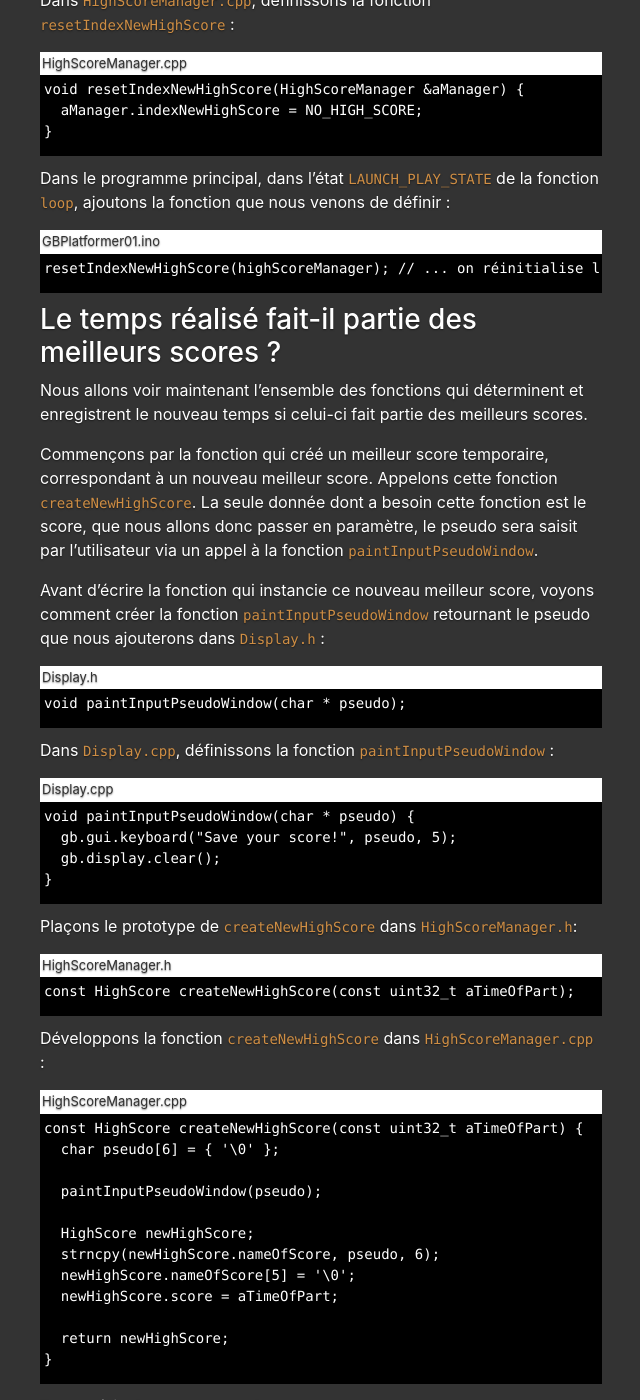
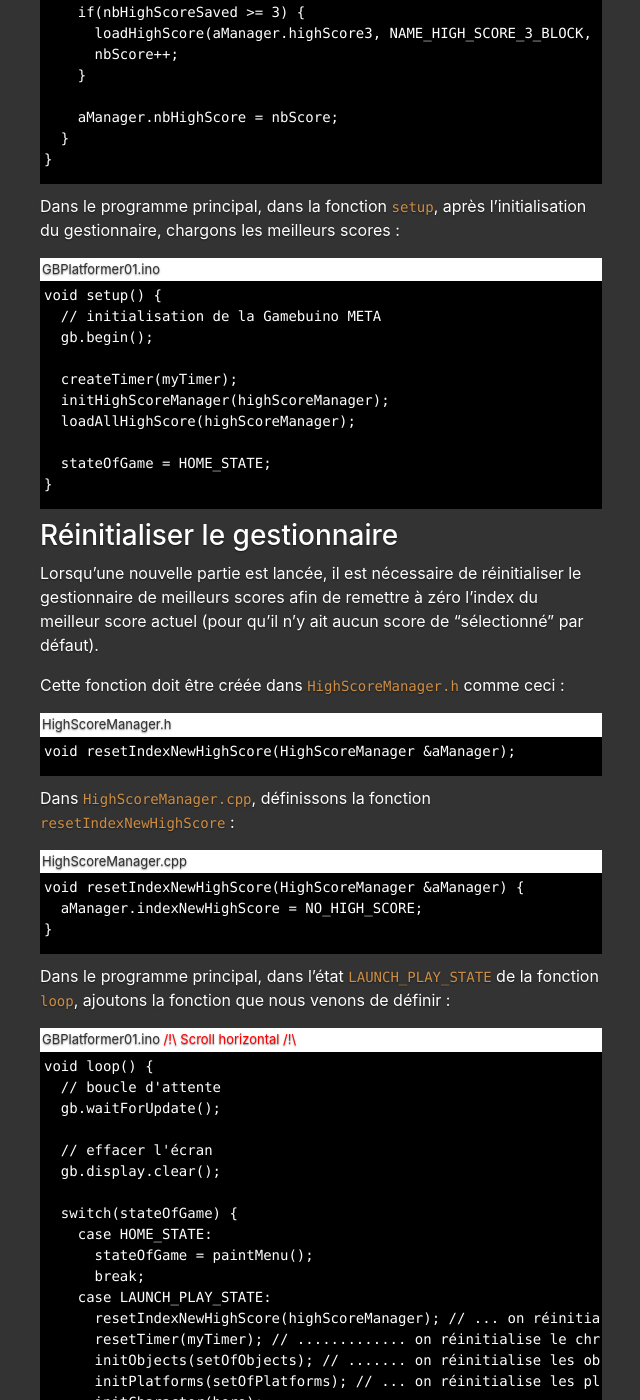
Before and after one commit to chris-scientist/gb-platformer-ws-01, a Jekyll site: the page built from docs/fr/meilleur-score.md, in a window 1280 px wide and 1400 px high, scrolled down 5390 px. Shown: the whole window, without its empty margins (319-959 px from the left). Built offline with Jekyll 4.4.1, drawn with Linux system fonts in a browser that asks for light colours; some of the changed text lies outside the part shown.

Commit message:
Corrections E6 [FR]

````diff
--- a/docs/fr/meilleur-score.md
+++ b/docs/fr/meilleur-score.md
@@ -13,7 +13,7 @@
 
 Dans cette sixième et dernière étape, nous allons implémenter : la gestion des meilleurs scores, avec les interfaces nécessaires à l'ajout de cette fonctionnalité.
 
-*Je vous invite à télécharger [le code](https://github.com/chris-scientist/gb-platformer-workshop-01/archive/v5.0.zip) qui est le résultat de la cinquième étape afin de partir sur des bases communes.*
+*Je vous invite à télécharger <a href="https://github.com/chris-scientist/gb-platformer-workshop-01/archive/v5.0.zip" class="external-link" >le code</a> qui est le résultat de la cinquième étape afin de partir sur des bases communes.*
 
 ## Quelques spécifications
 
@@ -89,12 +90,16 @@
 
 <div class="filename" >HighScore.h</div>
 ```
-void setHighScore(HighScore &aHighScore, char * aName, int32_t aScore);
+void setHighScore(
+  HighScore &aHighScore,
+  char * aName,
+  int32_t aScore
+);
 ```
 
 Dans `HighScore.cpp`, après avoir inclus `HighScore.h`, définissons la fonction `setHighScore` :
 
-<div class="filename" >HighScore.cpp</div>
+<div class="filename" >HighScore.cpp <span>/!\ Scroll horizontal /!\</span></div>
 ```
 void setHighScore(HighScore &aHighScore, char * aName, int32_t aScore) {
   strncpy(aHighScore.nameOfScore, aName, 6);
@@ -127,16 +132,35 @@
 
 <div class="filename" >GBPlatformer01.ino</div>
 ```
+// Autres includes...
+#include "HighScoreManager.h"
+
+// Autres variables gloables...
 HighScoreManager highScoreManager;
+
+void setup() {
+  // ...
+}
+
+void loop() {
+  // ...
+}
 ```
 
 Puis, toujours dans le programme principal,  appelons l'initialisation dans la fonction `setup` :
 
 <div class="filename" >GBPlatformer01.ino</div>
 ```
-initHighScoreManager(highScoreManager);
+void setup() {
+  // initialisation de la Gamebuino META
+  gb.begin();
+
+  createTimer(myTimer);
+  initHighScoreManager(highScoreManager);
+
+  stateOfGame = HOME_STATE;
+}
 ```
-
 
 ### Charger les meilleurs scores enregistrés
 
@@ -165,13 +189,17 @@
 
 <div class="filename" >HighScoreManager.h</div>
 ```
-void loadHighScore(HighScore &aScore, uint16_t aBlockName, uint16_t aBlockScore);
+void loadHighScore(
+  HighScore &aScore,
+  uint16_t aBlockName,
+  uint16_t aBlockScore
+);
 ```
 
 
 Dans `HighScoreManager.cpp`, définissons la fonction `loadHighScore` :
 
-<div class="filename" >HighScoreManager.cpp</div>
+<div class="filename" >HighScoreManager.cpp <span>/!\ Scroll horizontal /!\</span></div>
 ```
 void loadHighScore(HighScore &aScore, uint16_t aBlockName, uint16_t aBlockScore) {
   char temp[5];
@@ -189,7 +217,7 @@
 
 Dans `HighScoreManager.cpp`, implémentons la fonction `loadAllHighScore` :
 
-<div class="filename" >HighScoreManaher.cpp</div>
+<div class="filename" >HighScoreManaher.cpp <span>/!\ Scroll horizontal /!\</span></div>
 ```
 void loadAllHighScore(HighScoreManager &aManager) {
   int32_t nbHighScoreSaved = gb.save.get(NB_HIGH_SCORE_BLOCK);
@@ -222,7 +250,16 @@
 
 <div class="filename" >GBPlatformer01.ino</div>
 ```
-loadAllHighScore(highScoreManager);
+void setup() {
+  // initialisation de la Gamebuino META
+  gb.begin();
+
+  createTimer(myTimer);
+  initHighScoreManager(highScoreManager);
+  loadAllHighScore(highScoreManager);
+
+  stateOfGame = HOME_STATE;
+}
 ```
 
 
@@ -248,9 +285,32 @@
 
 Dans le programme principal, dans l'état `LAUNCH_PLAY_STATE` de la fonction `loop`, ajoutons la fonction que nous venons de définir :
 
-<div class="filename" >GBPlatformer01.ino</div>
+<div class="filename" >GBPlatformer01.ino <span>/!\ Scroll horizontal /!\</span></div>
 ```
-resetIndexNewHighScore(highScoreManager); // ... on réinitialise le tableau de meilleurs scores
+void loop() {
+  // boucle d'attente
+  gb.waitForUpdate();
+
+  // effacer l'écran
+  gb.display.clear();
+
+  switch(stateOfGame) {
+    case HOME_STATE:
+      stateOfGame = paintMenu();
+      break;
+    case LAUNCH_PLAY_STATE:
+      resetIndexNewHighScore(highScoreManager); // ... on réinitialise le tableau de meilleurs scores
+      resetTimer(myTimer); // ............. on réinitialise le chronomètre
+      initObjects(setOfObjects); // ....... on réinitialise les objets
+      initPlatforms(setOfPlatforms); // ... on réinitialise les plateformes
+      initCharacter(hero);
+      stateOfGame = PLAY_STATE;
+      break;
+    // ...
+    default:
+      gb.display.println("Votre message");
+  }
+}
 ```
 
 ### Le temps réalisé fait-il partie des meilleurs scores ?
@@ -309,12 +369,15 @@
 
 <div class="filename" >HighScoreManager.h</div>
 ```
-void swapHighScore(HighScore &aHighScore, const HighScore & aNewHighScore);
+void swapHighScore(
+  HighScore &aHighScore,
+  const HighScore & aNewHighScore
+);
 ```
 
 Dans `HighScoreManager.cpp`, définissons la fonction `swapHighScore` :
 
-<div class="filename" >HighScoreManager.cpp</div>
+<div class="filename" >HighScoreManager.cpp <span>/!\ Scroll horizontal /!\</span></div>
 ```
 void swapHighScore(HighScore &aHighScore, const HighScore & aNewHighScore) {
   strncpy(aHighScore.nameOfScore, aNewHighScore.nameOfScore, 6);
@@ -333,12 +396,15 @@
 
 <div class="filename" >HighScore.h</div>
 ```
-int8_t compareTime(const HighScore &aScore, const int32_t aTimeInSeconds);
+int8_t compareTime(
+  const HighScore &aScore,
+  const int32_t aTimeInSeconds
+);
 ```
 
 Implémentons cette fonction :
 
-<div class="filename" >HighScore.cpp</div>
+<div class="filename" >HighScore.cpp <span>/!\ Scroll horizontal /!\</span></div>
 ```
 int8_t compareTime(const HighScore &aScore, const int32_t aTimeInSeconds) {
   if(aScore.score == aTimeInSeconds) {
@@ -375,14 +441,17 @@
 
 <div class="filename" >HighScoreManager.h</div>
 ```
-const uint8_t setHighScore4Time(HighScoreManager &aManager, const int32_t aTimeOfPart);
+const uint8_t setHighScore4Time(
+  HighScoreManager &aManager,
+  const int32_t aTimeOfPart
+);
 ```
 
 Elle prend en paramètre le gestionnaire de meilleurs scores puisque nous aurons probablement à le modifier et la durée de la partie que le joueur vient de finir.
 
 Avant de vous fournir son implémentation, voici son pseudo code :
 
-<div class="filename" >Pseudo code</div>
+<div class="filename" >Pseudo code <span>/!\ Scroll horizontal /!\</span></div>
 ```
 // Légende :
 // nb(HS) pour nombre de meilleurs scores
@@ -445,7 +514,7 @@
 
 Développons cette fonction :
 
-<div class="filename" >HighScoreManager.cpp</div>
+<div class="filename" >HighScoreManager.cpp <span>/!\ Scroll horizontal /!\</span></div>
 ```
 const uint8_t setHighScore4Time(HighScoreManager &aManager, const int32_t aTimeOfPart) {
   uint8_t highScoreIndex = NO_HIGH_SCORE;
@@ -533,12 +602,17 @@
 
 <div class="filename" >HighScoreManager.h</div>
 ```
-void saveHighScore(char * aName, int32_t aScore, uint16_t aBlockName, uint16_t aBlockScore);
+void saveHighScore(
+  char * aName,
+  int32_t aScore,
+  uint16_t aBlockName,
+  uint16_t aBlockScore
+);
 ```
 
 Dans `HighScoreManager.cpp`, définissons cette fonction :
 
-<div class="filename" >HighScoreManager.cpp</div>
+<div class="filename" >HighScoreManager.cpp <span>/!\ Scroll horizontal /!\</span></div>
 ```
 void saveHighScore(char * aName, int32_t aScore, uint16_t aBlockName, uint16_t aBlockScore) {
   gb.save.set(aBlockName, aName);
@@ -555,7 +629,7 @@
 
 Implémentons cette fonction dans `HighScoreManager.cpp` :
 
-<div class="filename" >HighScoreManager.cpp</div>
+<div class="filename" >HighScoreManager.cpp <span>/!\ Scroll horizontal /!\</span></div>
 ```
 void saveAllHighScore(HighScoreManager &aManager) {
   switch(aManager.nbHighScore) {
@@ -580,12 +654,15 @@
 
 <div class="filename" >HighScoreManager.h</div>
 ```
-bool saveScoreIfNewHighScore(HighScoreManager &aManager, const int32_t aTimeOfPart);
+bool saveScoreIfNewHighScore(
+  HighScoreManager &aManager,
+  const int32_t aTimeOfPart
+);
 ```
 
 Définissons cette fonction dans `HighScoreManager.cpp` :
 
-<div class="filename" >HighScoreManager.cpp</div>
+<div class="filename" >HighScoreManager.cpp <span>/!\ Scroll horizontal /!\</span></div>
 ```
 bool saveScoreIfNewHighScore(HighScoreManager &aManager, const int32_t aTimeOfPart) {
   // Comparer le score actuel aux scores en mémoire
@@ -611,12 +688,15 @@
 
 <div class="filename" >HighScoreManager.h</div>
 ```
-const HighScore& getHighScore(const HighScoreManager &aManager, uint8_t anIndex);
+const HighScore& getHighScore(
+  const HighScoreManager &aManager,
+  uint8_t anIndex
+);
 ```
 
 Développons cette fonction dans `HighScoreManager.cpp` :
 
-<div class="filename" >HighScoreManager.cpp</div>
+<div class="filename" >HighScoreManager.cpp <span>/!\ Scroll horizontal /!\</span></div>
 ```
 const HighScore& getHighScore(const HighScoreManager &aManager, uint8_t anIndex) {
   switch(anIndex) {
@@ -640,7 +720,7 @@
 
 Définissons cette fonction dans `HighScoreManager.cpp` :
 
-<div class="filename" >HighScoreManager.cpp</div>
+<div class="filename" >HighScoreManager.cpp <span>/!\ Scroll horizontal /!\</span></div>
 ```
 void paintHighScoreWindow(const HighScoreManager& aScoreManager) {
   gb.display.setFontSize(1);
@@ -726,18 +806,49 @@
 
 <div class="filename" >GBPlatformer01.ino</div>
 ```
-case HIGH_SCORE_STATE:
-  stateOfGame = manageCommandsOutOfGame(stateOfGame);
+void loop() {
+  // boucle d'attente
+  gb.waitForUpdate();
 
-  paintHighScoreWindow(highScoreManager);
-  break;
+  // effacer l'écran
+  gb.display.clear();
+
+  switch(stateOfGame) {
+    // ...
+    case HIGH_SCORE_STATE:
+      stateOfGame = manageCommandsOutOfGame(stateOfGame);
+
+      paintHighScoreWindow(highScoreManager);
+      break;
+    default:
+      gb.display.println("Votre message");
+  }
+}
 ```
 
 Dans l'état `SAVE_HIGH_SCORE_STATE`, ajoutons la redirection vers l'écran d'affichage des meilleurs scores s'il y a un nouveau meilleur score :
 
-<div class="filename" >GBPlatformer01.ino</div>
+<div class="filename" >GBPlatformer01.ino <span>/!\ Scroll horizontal /!\</span></div>
 ```
-stateOfGame = (saveScoreIfNewHighScore(highScoreManager, myTimer.timeInMilliseconds) ? HIGH_SCORE_STATE : GAME_IS_FINISH_STATE);
+void loop() {
+  // boucle d'attente
+  gb.waitForUpdate();
+
+  // effacer l'écran
+  gb.display.clear();
+
+  switch(stateOfGame) {
+    // ...
+    case SAVE_HIGH_SCORE_STATE:
+      myTimer.activateTimer = false;
+      runTimer(myTimer);
+
+      stateOfGame = (saveScoreIfNewHighScore(highScoreManager, myTimer.timeInMilliseconds) ? HIGH_SCORE_STATE : GAME_IS_FINISH_STATE);
+      break;
+    default:
+      gb.display.println("Votre message");
+  }
+}
 ```
 
 Dans `Lang.h`, créons l'item du menu pour accéder aux meilleurs scores :
@@ -773,9 +884,11 @@
 
 ## Conclusion
 
-Vous pouvez télécharger le [code source final](https://github.com/chris-scientist/gb-platformer-workshop-01/archive/v6.0.zip). Vous avez maintenant un jeu de plateforme complet ! Oui c'est pas transcendant au niveau des graphiques mais soyez patient, nous verrons cela ultérieurement, mais (spoiler alerte) ce ne sera pas l'objectif du prochain workshop. Le but avec ce premier workshop était de poser les bases d'un jeu de plateformes, mais ce n'est que le début d'une série...
+Vous pouvez télécharger le <a href="https://github.com/chris-scientist/gb-platformer-workshop-01/archive/v6.0.zip" class="external-link" >code source final</a>. Vous avez maintenant un jeu de plateformes complet ! Oui c'est pas transcendant au niveau des graphiques mais soyez patient, nous verrons cela ultérieurement, mais (spoiler alerte) ce ne sera pas l'objectif du prochain workshop. Le but avec ce premier workshop était de poser les bases d'un jeu de plateformes, mais ce n'est que le début d'une série...
 
-N'hésitez pas à me faire un retour sur cette étape et sur le workshop : vous pouvez réagir [ici](https://gamebuino.com/fr).
+N'hésitez pas à me faire un retour sur cette étape et sur le workshop :
+
+{% include react-btn.html %}
 
 Vous voici arrivés à la fin de ce workshop, mais restez dans le coin pour réaliser d'autres workshops en attendant la suite de celui-ci.
 C'est en forgeant que l'on devient forgeron ;)
````
Also changed, not shown: other parts of docs/fr/meilleur-score.md (+1 -0 lines).
